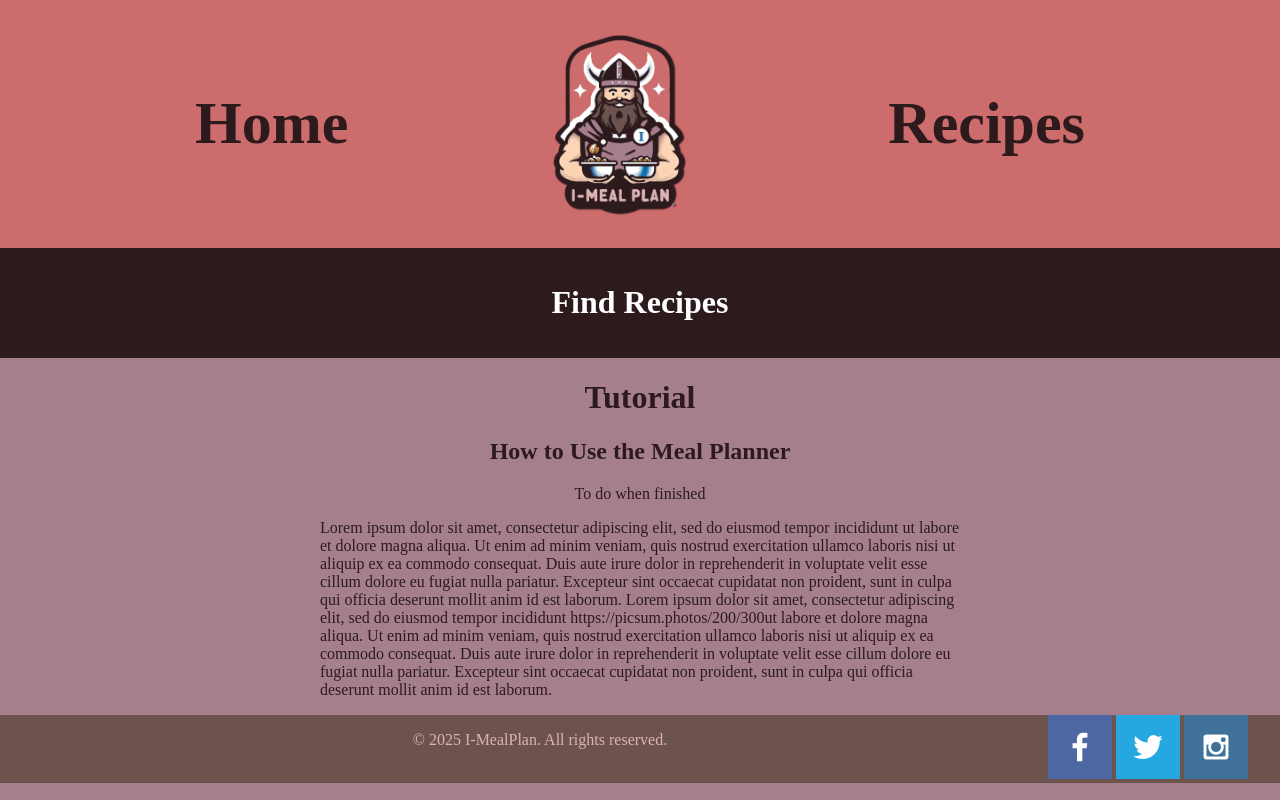
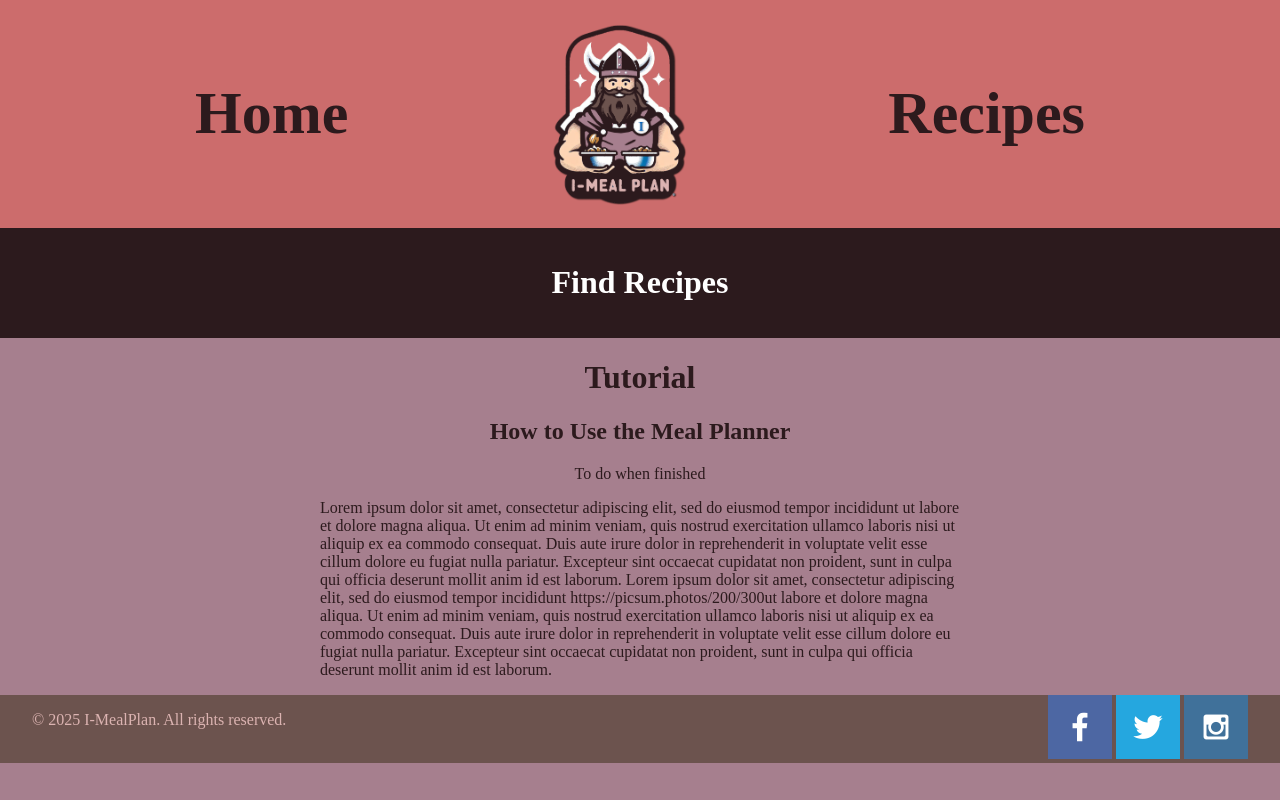
Before and after one commit to Garnir-111/meal_planning-, a PHP site: page / in a window 1280 px wide. Run offline with PHP 8.4, Linux system fonts and the light colour scheme; some web fonts are replaced.

Commit message:
fixed some code errors.

```diff
--- a/index.html
+++ b/index.html
@@ -10,7 +10,7 @@
     <nav>
       <a class="navitem" href="index.html"><h2>Home</h2></a>
       <img src="images/new-logo.png" alt="Logo" class="logo" />
-      <a class="navitem" href="recipe.html"><h2>Recipes</h2</a>
+      <a class="navitem" href="recipe.html"><h2>Recipes</h2></a>
     </nav>
   </header>
   <body>
--- a/styles/index.css
+++ b/styles/index.css
@@ -26,9 +26,6 @@
     text-align: center;
     color: #2C1A1D;
     text-decoration: none;
-}
-.logo {
-    width: 150px;
 }
 #filterbuttoncontainer {
     background: #2C1A1D;
@@ -84,7 +81,7 @@
 
 nav {
     width: 1600px;
-    margin: 10px auto;
+    margin: 0 auto;
     display: flex;
     font-size: 40px;
     text-decoration: none;
@@ -95,3 +92,6 @@
     text-decoration: none;
     margin: 0 auto;
 }
+.navitem:hover {
+    color: white;
+}
```
